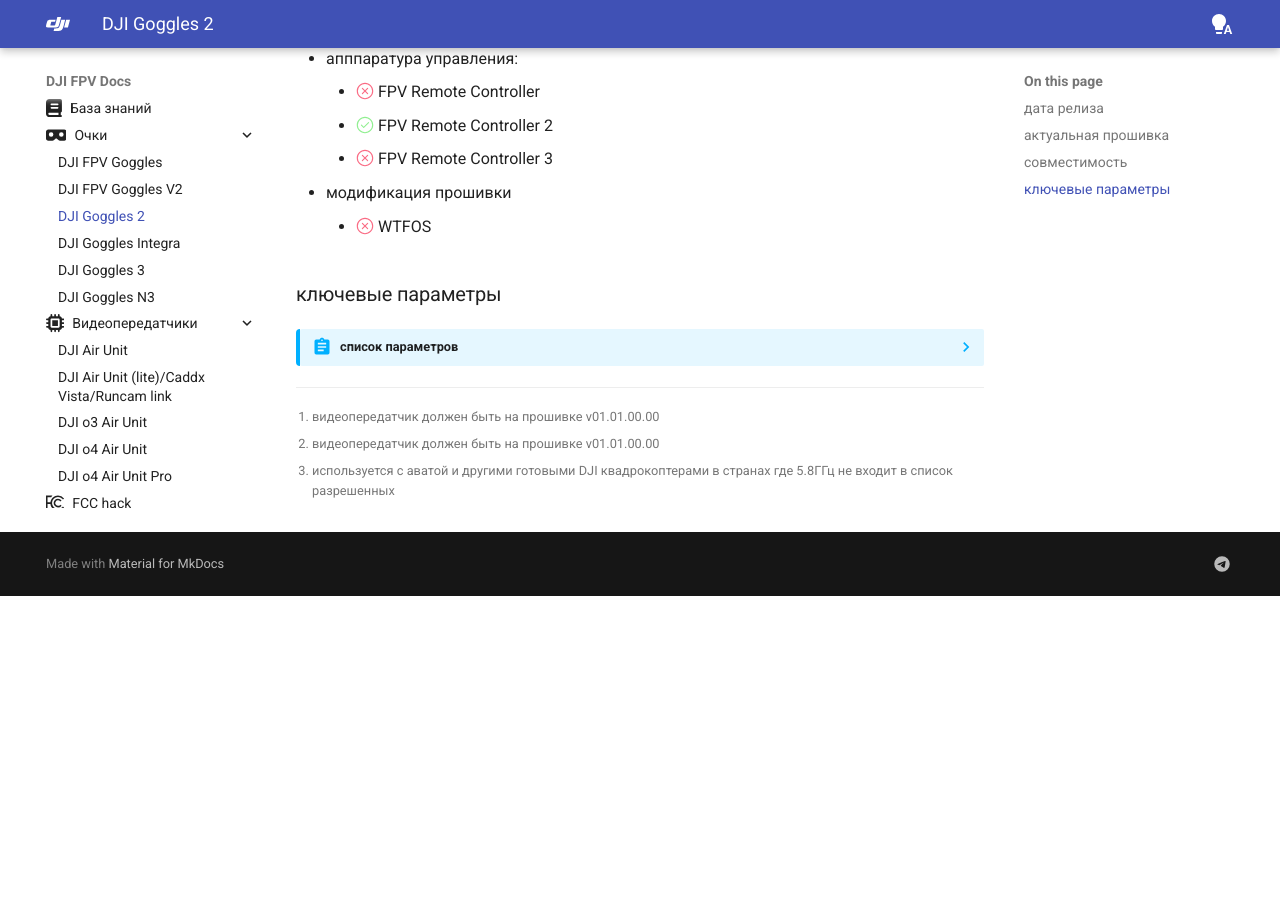
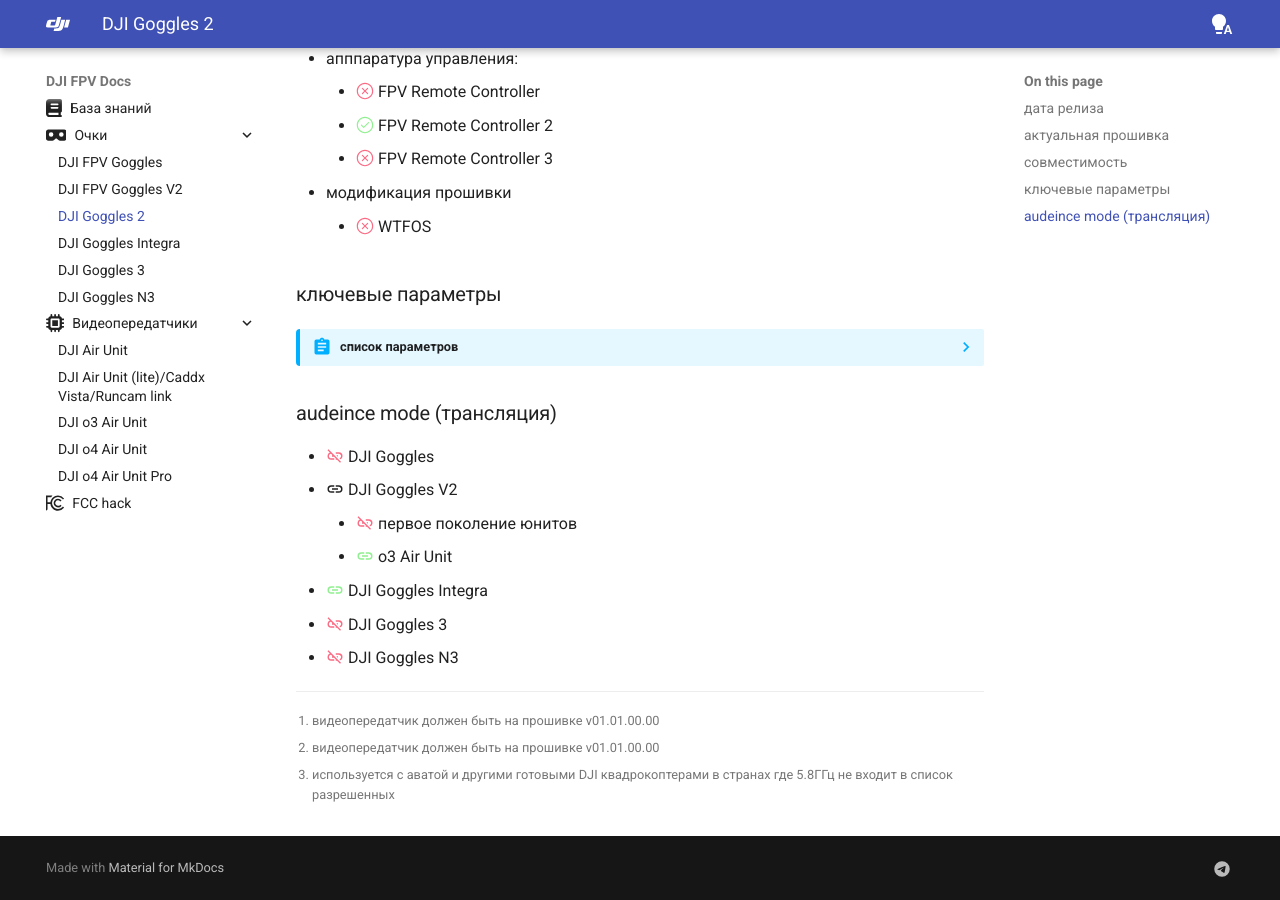
Before and after one commit to benmozes/djifpvdocs, an MkDocs documentation site: the page built from docs/goggles/g2.md, in a window 1280 px wide and 900 px high, scrolled down 1228 px. Built offline with MkDocs 1.6.1 and Material for MkDocs 9.7.7, drawn with Linux system fonts in a browser that asks for light colours; before the commit the page ends 1824 px from its top, so only the background shows below that.

Commit message:
Update g2.md
audeince mode (трансляция)

```diff
--- a/docs/goggles/g2.md
+++ b/docs/goggles/g2.md
@@ -73,6 +73,15 @@ tags:
     16. **GPS**
         - нет
 
+### audeince mode (трансляция)
+* :material-link-off:{ .red_cross }  DJI Goggles
+* :material-link:  DJI Goggles V2
+    * :material-link-off:{ .red_cross } первое поколение юнитов
+    * :material-link:{ .green_check } o3 Air Unit
+* :material-link:{ .green_check }  DJI Goggles Integra
+* :material-link-off:{ .red_cross }  DJI Goggles 3
+* :material-link-off:{ .red_cross }  DJI Goggles N3
+
 [^1]: видеопередатчик должен быть на прошивке v01.01.00.00
 [^2]: видеопередатчик должен быть на прошивке v01.01.00.00
 [^3]: используется с аватой и другими готовыми DJI квадрокоптерами в странах где 5.8ГГц не входит в список разрешенных
```
